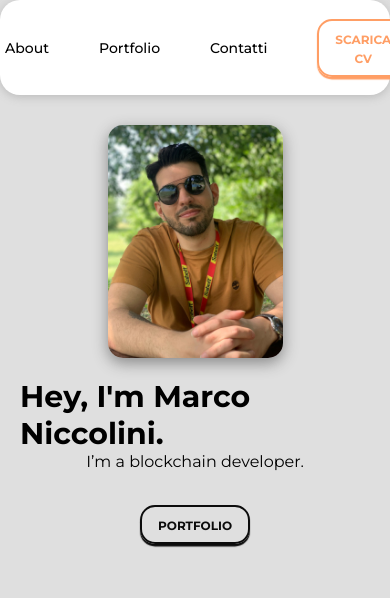
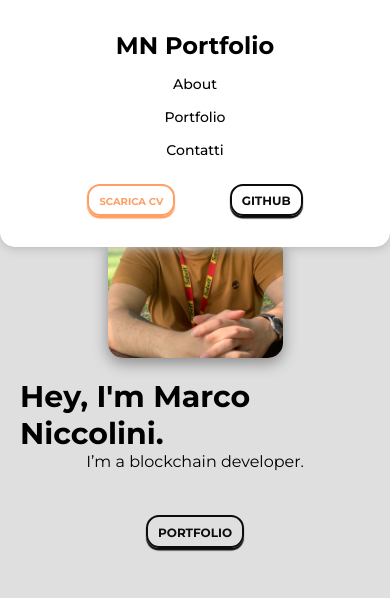
Before and after one commit to Nicco6598/nicco6598.github.io, a plain HTML site: page index.html in a window 390 px wide. Shown: the top 598 px of the page. Drawn offline with Linux system fonts and the light colour scheme.

Commit message:
Changed utilities.css for responsivness of navbar

```diff
--- a/css/utilities.css
+++ b/css/utilities.css
@@ -279,61 +279,6 @@ a.icon-link:hover {
   transition: color 0.5s;
 }
 
-/* Small devices (portrait tablets and large phones, 800px and below) */
-@media only screen and (max-width: 800px) {
-  .navbar {
-    padding: 1em;
-    background-color: white;
-    width: 100%;
-    text-align: center;
-    top: 0px;
-    margin: auto;
-    display: flex;
-    justify-content:center;
-    align-items:center;
-    position:fixed;
-  }
-
-  .card {
-    width: 150px;
-    height: 150px;
-    position: relative;
-    margin: 20px;
-    overflow: hidden;
-    border-radius: 15px;
-    box-shadow: 0px 5px 15px #888888;
-  }
-
-  .card-title {
-    font-size: 12px;
-    margin: 0;
-    font-weight: 700;
-  }
-  .card-description {
-    font-size: 8px;
-    margin: 10px 0;
-    font-weight: 500;
-    font-style: italic;
-  }
-
-  .Tag {
-    font-size: 10px;
-    font-weight: 500;
-  }
-
-  .TagF {
-    font-size: 10px;
-    font-weight: 500;
-  }
-
-  .TagNew {
-    font-size: 10px;
-    font-weight: 500;
-  }
-
-
-}
-
 
 /* Button Styling */
 
@@ -457,4 +402,108 @@ a.no-underline:hover {
   #footer {
     padding: 20px 20px;
   }
+
+  .navbar {
+    padding: 1em;
+    background-color: white;
+    width: 100%;
+    text-align: center;
+    top: 0px;
+    margin: auto;
+    display: inline-block;
+    border-radius: 0px 0px 15px 15px;
+    justify-content:center;
+    align-items:center;
+    position:absolute;
+  }
+
+  .navbar > a {
+    display: flex;
+    margin-top: 15px;
+    margin-bottom: 15px;
+    text-align: center;
+    justify-content: center;
+    font-weight: 500;
+    font-size: 14px;
+  }
+
+  .nav-menu{
+    font-size: 12px;
+    font-weight: 500;
+    text-decoration: none;
+    color: #000000;
+    text-align: center;
+    transition: transform 0.3s;
+  }
+
+  .card {
+    width: 150px;
+    height: 150px;
+    position: relative;
+    margin: 20px;
+    overflow: hidden;
+    border-radius: 15px;
+    box-shadow: 0px 5px 15px #888888;
+  }
+
+  .card-title {
+    font-size: 12px;
+    margin: 0;
+    font-weight: 700;
+  }
+  .card-description {
+    font-size: 8px;
+    margin: 10px 0;
+    font-weight: 500;
+    font-style: italic;
+  }
+
+  .Tag {
+    font-size: 10px;
+    font-weight: 500;
+  }
+
+  .TagF {
+    font-size: 10px;
+    font-weight: 500;
+  }
+
+  .TagNew {
+    font-size: 10px;
+    font-weight: 500;
+  }
+
+  a.button{
+    padding: 5px 10px;
+    margin-top: 10px;
+    display: inline-block;
+    border-radius: 13px;
+    text-align: center;
+  }
+
+  a.button2{
+    padding: 5px 10px;
+    margin-top: 10px;
+    display: inline-block;
+    border-radius: 13px;
+    text-align: center;
+  }
+
+  a.button > span{
+    font-size: 12px;
+    font-weight: 700;
+    align-items: center;
+  }
+
+  a.button2 > span{
+    font-size: 10px;
+    font-weight: 700;
+    align-items: center;
+    display: inline-block;
+  }
+
+  .change-my-color{
+    display: none;
+  }
+
 }
```
